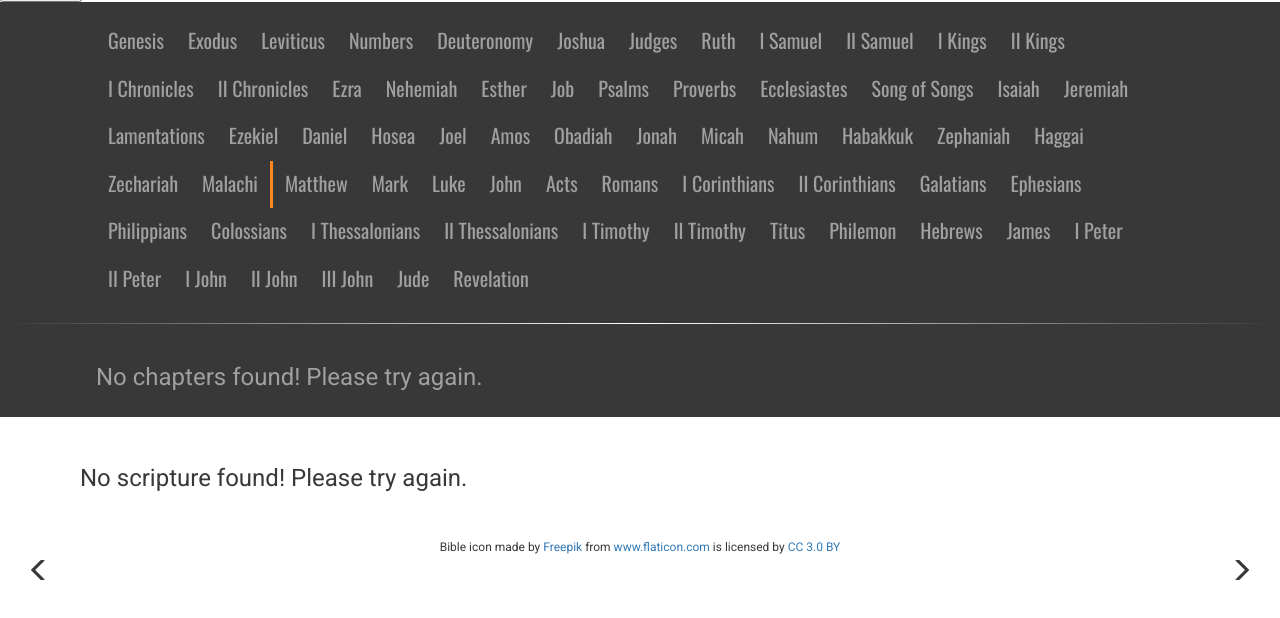
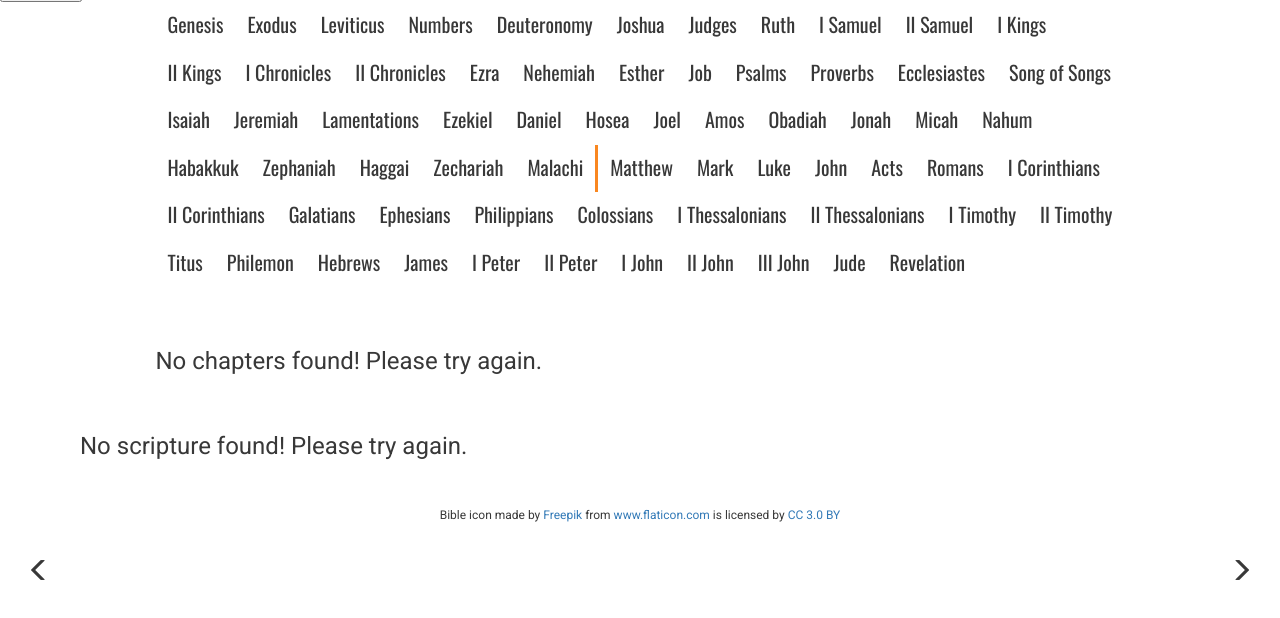
Before and after one commit to capncapes/bible, a plain HTML site: page index.html in a window 1280 px wide. Shown: the part 152-770 px from the top of the page. Drawn offline with nearby package versions, Linux system fonts and the light colour scheme.

Commit message:
Minor changes to structure

```diff
--- a/index.html
+++ b/index.html
@@ -51,7 +51,7 @@
         </section>
         <section id="content">
             <button type="button" id="book">Book Ch<span class="glyphicon glyphicon-menu-down"></span></button>
-            <div id="bible_btns_container">
+            <div id="bible_btns_container" class="container">
                 <div id="bible_btns">
                     <span class="bible_btn ot">Genesis</span>
                     <span class="bible_btn ot">Exodus</span>
@@ -124,10 +124,14 @@
                 <hr>
                 <div id="chapters"></div>
             </div>
-            <div id="scripture"></div>
-            <div id="page_btns">
-                <span class="glyphicon glyphicon-menu-left" id="previous"></span>
-                <span class="glyphicon glyphicon-menu-right" id="next"></span>
+            <div class="container-fluid">
+                <div class="row">
+                    <div id="scripture"></div>
+                </div>
+                <div id="page_btns" class="row">
+                    <span class="glyphicon glyphicon-menu-left" id="previous"></span>
+                    <span class="glyphicon glyphicon-menu-right" id="next"></span>
+                </div>
             </div>
         </section>
         <div class="icon-disclaimer"><span>Bible icon made by <a href="http://www.freepik.com" title="Freepik" target="_blank">Freepik</a> from <a href="http://www.flaticon.com" title="Flaticon" target="_blank">www.flaticon.com</a> is licensed by <a href="http://creativecommons.org/licenses/by/3.0/" title="Creative Commons BY 3.0" target="_blank">CC 3.0 BY</a></span></div>
--- a/styles/main.css
+++ b/styles/main.css
@@ -99,6 +99,7 @@ div#scripture sup {
     margin-left: 0.25rem;
 }
 
+/*
 div#bible_btns_container {
     margin: 0;
     padding: 1rem 0;
@@ -107,6 +108,7 @@ div#bible_btns_container {
     color: #a19f9f;
     z-index: 10;
 }
+*/
 
 div#bible_btns, #chapters {
     display: -webkit-flex;
```
